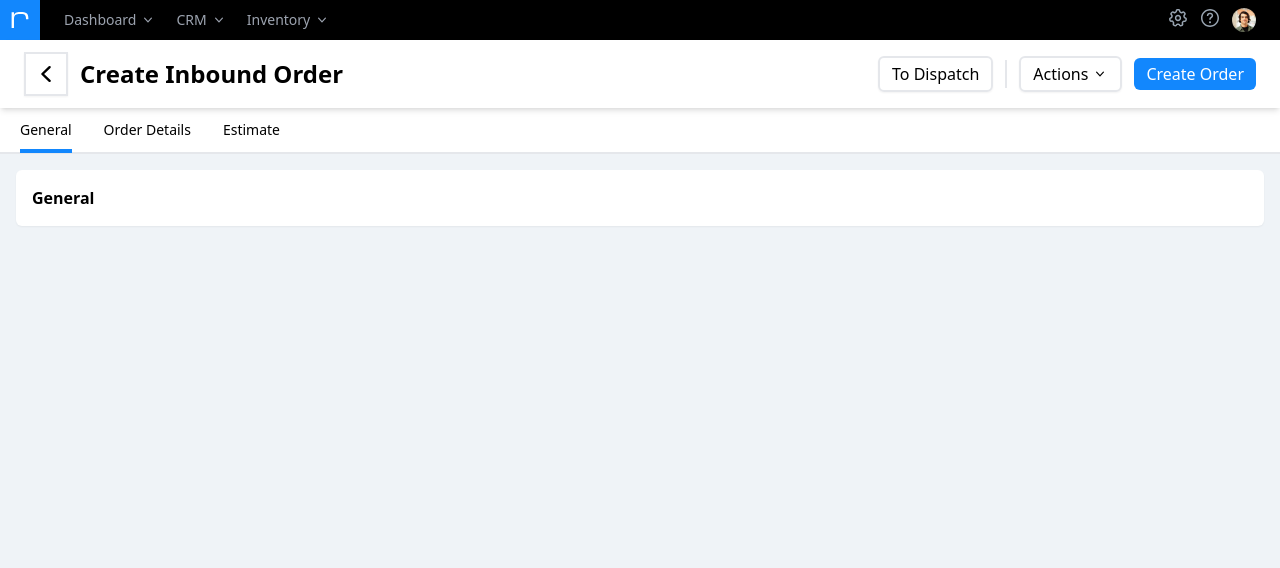
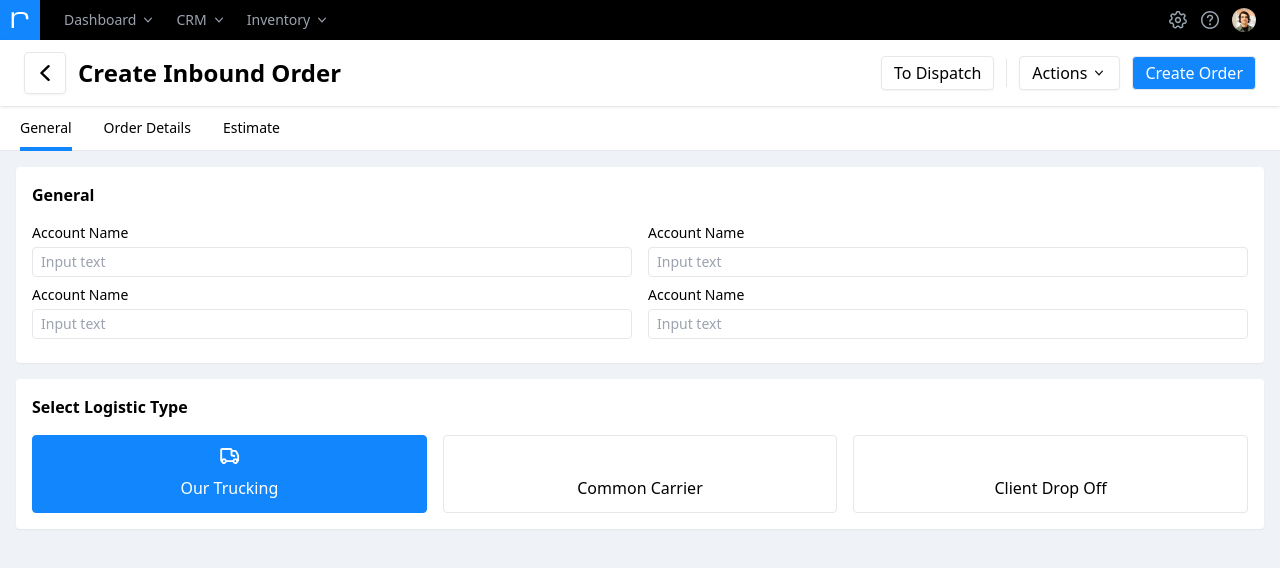
Before and after one commit to renielDev/razor-react-app, a React (Vite) app: page / in a window 1280 px wide. Shown: the top 568 px of the page. Built offline with nearby package versions, Linux system fonts and the light colour scheme.

Commit message:
chore: more sections

```diff
--- a/src/App.tsx
+++ b/src/App.tsx
@@ -2,6 +2,9 @@ import avatarIcon from './assets/avatar.svg'
 import questionIcon from './assets/icon-question.svg'
 import settingsIcon from './assets/icon-settings.svg'
 import logoIcon from './assets/logo.svg'
+import IconTruck from './components/icons/IconTruck'
+import IconTruckCarrier from './components/icons/IconTruckCarrier'
+import IconDropOff from './components/icons/IconDropOff'
 import { ChevronDownIcon, ChevronLeftIcon } from '@heroicons/react/20/solid'
 import './App.scss'
 
@@ -20,7 +23,7 @@ function App() {
           </ul>
         </div>
         <div className="flex gap-3 px-6 icon-menus">
-          <ul className='flex gap-3'>
+          <ul className='flex items-center gap-3'>
             <li>
               <img src={settingsIcon} alt="settings" />
             </li>
@@ -34,19 +37,19 @@ function App() {
         </div>
       </div>
       <div className="flex flex-col flex-grow content">
-        <div className="flex items-center justify-between px-6 py-3 shadow-md app-header">
+        <div className="flex items-center justify-between px-6 py-3 shadow app-header">
           <div className="flex items-center">
-            <button className='p-1 border-2 shadow-sm'><ChevronLeftIcon className='h-8' /></button>
+            <button className='p-1 rounded shadow-sm border-1'><ChevronLeftIcon className='h-8' /></button>
             <h1 className='ml-3 text-2xl font-semibold'>Create Inbound Order</h1>
           </div>
           <div className="flex items-center gap-3 action-buttons">
-            <button className='px-3 py-1 border-2 rounded-md shadow-sm ray-300 border-1'>To Dispatch</button>
-            <div className="w-0 border-r-2 h-7"></div>
-            <button className='flex items-center px-3 py-1 border-2 rounded-md shadow-sm ray-300 border-1'>Actions <ChevronDownIcon className='h-4 ml-1'/></button>
-            <button className='flex items-center px-3 py-1 text-white rounded-md bg-primary-base ray-300 border-1'>Create Order</button>
+            <button className='px-3 py-1 rounded shadow-sm ray-300 border-1'>To Dispatch</button>
+            <div className="w-0 border-r-1 h-7"></div>
+            <button className='flex items-center px-3 py-1 rounded shadow-sm ray-300 border-1'>Actions <ChevronDownIcon className='h-4 ml-1'/></button>
+            <button className='flex items-center px-3 py-1 text-white rounded bg-primary-base ray-300 border-1'>Create Order</button>
           </div>
         </div>
-        <div className="px-5 py-3 border-b-2 border-gray-200 submenu">
+        <div className="px-5 py-3 border-gray-200 border-b-1 submenu">
           <ul className='flex flex-1 gap-8'>
             <li className='relative text-sm after:bg-primary-base after:w-[100%] after:h-1 after:absolute after:left-0 after:bottom-[-13px]'>General</li>
             <li className='text-sm'>Order Details</li>
@@ -55,8 +58,47 @@ function App() {
         </div>
 
         <div className="flex-grow w-full p-4 bg-colorbg">
-          <div className='p-4 bg-white rounded-md shadow-sm'>
-            <h4 className='text-base font-semibold'>General</h4>
+          <div className='p-4 mb-4 bg-white rounded shadow-sm'>
+            <h4 className='mb-4 text-base font-semibold'>General</h4>
+            <div className="flex gap-4">
+              <div className='flex-1'>
+                <div className='flex flex-col mb-2'>
+                  <label htmlFor="" className='mb-1 text-sm'>Account Name</label>
+                  <input type="text" placeholder='Input text' className='px-2 py-1 text-sm border-gray-200 rounded border-1' />
+                </div>
+                <div className='flex flex-col mb-2'>
+                  <label htmlFor="" className='mb-1 text-sm'>Account Name</label>
+                  <input type="text" placeholder='Input text' className='px-2 py-1 text-sm border-gray-200 rounded border-1' />
+                </div>
+              </div>
+              <div className='flex-1'>
+                <div className='flex flex-col mb-2'>
+                  <label htmlFor="" className='mb-1 text-sm'>Account Name</label>
+                  <input type="text" placeholder='Input text' className='px-2 py-1 text-sm border-gray-200 rounded border-1' />
+                </div>
+                <div className='flex flex-col mb-2'>
+                  <label htmlFor="" className='mb-1 text-sm'>Account Name</label>
+                  <input type="text" placeholder='Input text' className='px-2 py-1 text-sm border-gray-200 rounded border-1' />
+                </div>
+              </div>
+            </div>
+          </div>
+          <div className='p-4 mb-4 bg-white rounded shadow-sm'>
+            <h4 className='mb-4 text-base font-semibold'>Select Logistic Type</h4>
+            <div className="grid grid-cols-3 gap-4">
+              <div className='flex flex-col items-center justify-center p-3 text-white rounded border-1 border-primary-base bg-primary-base'>
+                <IconTruck className='h-4 mb-3' pathClassName='fill-white' />
+                <label htmlFor="">Our Trucking</label>
+              </div>
+              <div className='flex flex-col items-center justify-center p-3 border-gray-200 rounded border-1'>
+                <IconTruckCarrier className='h-4 mb-3' pathClassName='fill-white fill-gray-400' />
+                <label htmlFor="">Common Carrier</label>
+              </div>
+              <div className='flex flex-col items-center justify-center p-3 border-gray-200 rounded border-1 '>
+                <IconDropOff className='h-4 mb-3' pathClassName='fill-white fill-gray-400' />
+                <label htmlFor="">Client Drop Off</label>
+              </div>
+            </div>
           </div>
         </div>
       </div>
--- /dev/null
+++ b/src/components/icons/IconDropOff.tsx
@@ -0,0 +1,18 @@
+import { cx } from "class-variance-authority"
+import { SVGAttributes, SVGProps } from "react"
+
+interface Props extends SVGAttributes<SVGSVGElement> {
+  pathClassName?: string
+}
+const IconTruck = (props: Props) => {
+  const _pathClassName = cx(props?.pathClassName)
+  return (
+    <svg width="21" height="20" viewBox="0 0 21 20" fill="none" xmlns="http://www.w3.org/2000/svg"  {...props}>
+      <path className={_pathClassName} d="M11.9539 0.216096C12.1934 0.405771 12.333 0.694511 12.333 1.00001V1.50001H14.333C14.8853 1.50001 15.333 1.94772 15.333 2.50001V7.50001C15.333 8.05229 14.8853 8.50001 14.333 8.50001C13.7807 8.50001 13.333 8.05229 13.333 7.50001V3.50001H12.333V7.50001C12.333 8.05229 11.8853 8.50001 11.333 8.50001C10.7807 8.50001 10.333 8.05229 10.333 7.50001V2.26261L3.83301 3.79202V18H7.83301C8.38529 18 8.83301 18.4477 8.83301 19C8.83301 19.5523 8.38529 20 7.83301 20H1.33301C0.780723 20 0.333008 19.5523 0.333008 19C0.333008 18.4477 0.780723 18 1.33301 18H1.83301V3.00001C1.83301 2.53596 2.15225 2.13288 2.60397 2.02659L11.104 0.0265919C11.4013 -0.0433792 11.7144 0.0264212 11.9539 0.216096Z" fill="#99A2AD" />
+      <path className={_pathClassName} d="M7.83301 11C8.38529 11 8.83301 10.5523 8.83301 10C8.83301 9.44772 8.38529 9.00001 7.83301 9.00001C7.28072 9.00001 6.83301 9.44772 6.83301 10C6.83301 10.5523 7.28072 11 7.83301 11Z" fill="#99A2AD" />
+      <path className={_pathClassName} fill-rule="evenodd" clip-rule="evenodd" d="M10.333 12C10.333 10.8954 11.2284 10 12.333 10H18.333C19.4376 10 20.333 10.8954 20.333 12V18C20.333 19.1046 19.4376 20 18.333 20H12.333C11.2284 20 10.333 19.1046 10.333 18V12ZM12.333 12V18H18.333V12H17.333C17.333 12.5523 16.8853 13 16.333 13H14.333C13.7807 13 13.333 12.5523 13.333 12H12.333Z" fill="#99A2AD" />
+    </svg>
+  )
+
+}
+export default IconTruck
--- /dev/null
+++ b/src/components/icons/IconTruck.tsx
@@ -0,0 +1,16 @@
+import { cx } from "class-variance-authority"
+import { SVGAttributes, SVGProps } from "react"
+
+interface Props extends SVGAttributes<SVGSVGElement> {
+  pathClassName?: string
+}
+const IconTruck = (props: Props) => {
+  const _pathClassName = cx(props?.pathClassName)
+  return (
+    <svg width="21" height="17" viewBox="0 0 21 17" fill="none" xmlns="http://www.w3.org/2000/svg" {...props}>
+      <path className={_pathClassName} fill-rule="evenodd" clip-rule="evenodd" d="M0.666504 2C0.666504 0.89543 1.56193 0 2.6665 0H11.6665C12.7711 0 13.6665 0.895431 13.6665 2H16.008C17.1618 2 18.2133 2.66166 18.7126 3.70181L20.568 7.56727C20.6329 7.70232 20.6665 7.8502 20.6665 8V13C20.6665 13.7828 20.2168 14.4605 19.5617 14.789C19.2153 16.0631 18.0503 17 16.6665 17C15.3603 17 14.249 16.1652 13.8372 15H7.4958C7.08396 16.1652 5.97272 17 4.6665 17C3.28269 17 2.11772 16.0631 1.77133 14.789C1.1162 14.4605 0.666504 13.7828 0.666504 13V2ZM18.6665 11.7639V8.22757L16.9096 4.56727C16.7431 4.22055 16.3926 4 16.008 4H13.6665V7.15287L15.8309 7.51361C16.3757 7.6044 16.7437 8.11963 16.6529 8.6644C16.5621 9.20917 16.0469 9.57719 15.5021 9.48639L13.3377 9.12566C12.3733 8.96493 11.6665 8.13055 11.6665 7.15287V2H2.6665V11.7639C3.19726 11.2889 3.89815 11 4.6665 11C5.97272 11 7.08396 11.8348 7.4958 13H13.8372C14.249 11.8348 15.3603 11 16.6665 11C17.4349 11 18.1357 11.2889 18.6665 11.7639ZM4.6665 15C4.11422 15 3.6665 14.5523 3.6665 14C3.6665 13.4477 4.11422 13 4.6665 13C5.21879 13 5.6665 13.4477 5.6665 14C5.6665 14.5523 5.21879 15 4.6665 15ZM15.6665 14C15.6665 14.5523 16.1142 15 16.6665 15C17.2188 15 17.6665 14.5523 17.6665 14C17.6665 13.4477 17.2188 13 16.6665 13C16.1142 13 15.6665 13.4477 15.6665 14Z" fill="white" />
+    </svg>
+  )
+
+}
+export default IconTruck
--- /dev/null
+++ b/src/components/icons/IconTruckCarrier.tsx
@@ -0,0 +1,18 @@
+import { cx } from "class-variance-authority"
+import { SVGAttributes, SVGProps } from "react"
+
+interface Props extends SVGAttributes<SVGSVGElement> {
+  pathClassName?: string
+}
+const IconTruck = (props: Props) => {
+  const _pathClassName = cx(props?.pathClassName)
+  return (
+    <svg width="21" height="17" viewBox="0 0 21 17" fill="none" xmlns="http://www.w3.org/2000/svg"  {...props}>
+      <path className={_pathClassName} fill-rule="evenodd" clip-rule="evenodd" d="M4 0.5C3.44772 0.5 3 0.947715 3 1.5C3 2.05228 3.44772 2.5 4 2.5H11.5C12.0523 2.5 12.5 2.94772 12.5 3.5V7.5C12.5 8.05228 12.9477 8.5 13.5 8.5C14.0523 8.5 14.5 8.05228 14.5 7.5V5.16699H15.8903C16.2143 5.16699 16.5181 5.32391 16.7057 5.58804L19 8.81924V10.7435C19 11.0372 18.8714 11.311 18.6562 11.4982C18.1816 11.1834 17.6122 11 17 11C16.1115 11 15.3132 11.3863 14.7639 12H8.73611C8.18679 11.3863 7.3885 11 6.5 11C4.84315 11 3.5 12.3431 3.5 14C3.5 15.6569 4.84315 17 6.5 17C8.15685 17 9.5 15.6569 9.5 14H14C14 15.6569 15.3431 17 17 17C18.6569 17 20 15.6569 20 14C20 13.6851 19.9515 13.3815 19.8615 13.0963C20.5713 12.5348 21 11.6722 21 10.7435V8.50033C21 8.29286 20.9355 8.09053 20.8154 7.92137L18.3364 4.43013C17.7738 3.63775 16.8621 3.16699 15.8903 3.16699H14.4817C14.3161 1.66685 13.0443 0.5 11.5 0.5H4ZM16 14C16 13.4477 16.4477 13 17 13C17.5523 13 18 13.4477 18 14C18 14.5523 17.5523 15 17 15C16.4477 15 16 14.5523 16 14ZM6.5 13C5.94772 13 5.5 13.4477 5.5 14C5.5 14.5523 5.94772 15 6.5 15C7.05228 15 7.5 14.5523 7.5 14C7.5 13.4477 7.05228 13 6.5 13Z" fill="#99A2AD" />
+      <path className={_pathClassName} d="M2.5 9.5C1.94772 9.5 1.5 9.05229 1.5 8.5C1.5 7.94772 1.94772 7.5 2.5 7.5H7.5C8.05228 7.5 8.5 7.94772 8.5 8.5C8.5 9.05229 8.05228 9.5 7.5 9.5H2.5Z" fill="#99A2AD" />
+      <path className={_pathClassName} d="M1.5 6C0.947715 6 0.5 5.55228 0.5 5C0.5 4.44772 0.947715 4 1.5 4H6C6.55228 4 7 4.44772 7 5C7 5.55228 6.55228 6 6 6H1.5Z" fill="#99A2AD" />
+    </svg>
+  )
+
+}
+export default IconTruck
--- a/tailwind.config.js
+++ b/tailwind.config.js
@@ -12,6 +12,9 @@ export default {
           "base": "#1287FD"
         },
         "colorbg": "#EFF3F7"
+      },
+      borderWidth: {
+        "1": "1px"
       }
     },
   },
```
Also changed, not shown: src/assets/icon-truck.svg (added).
